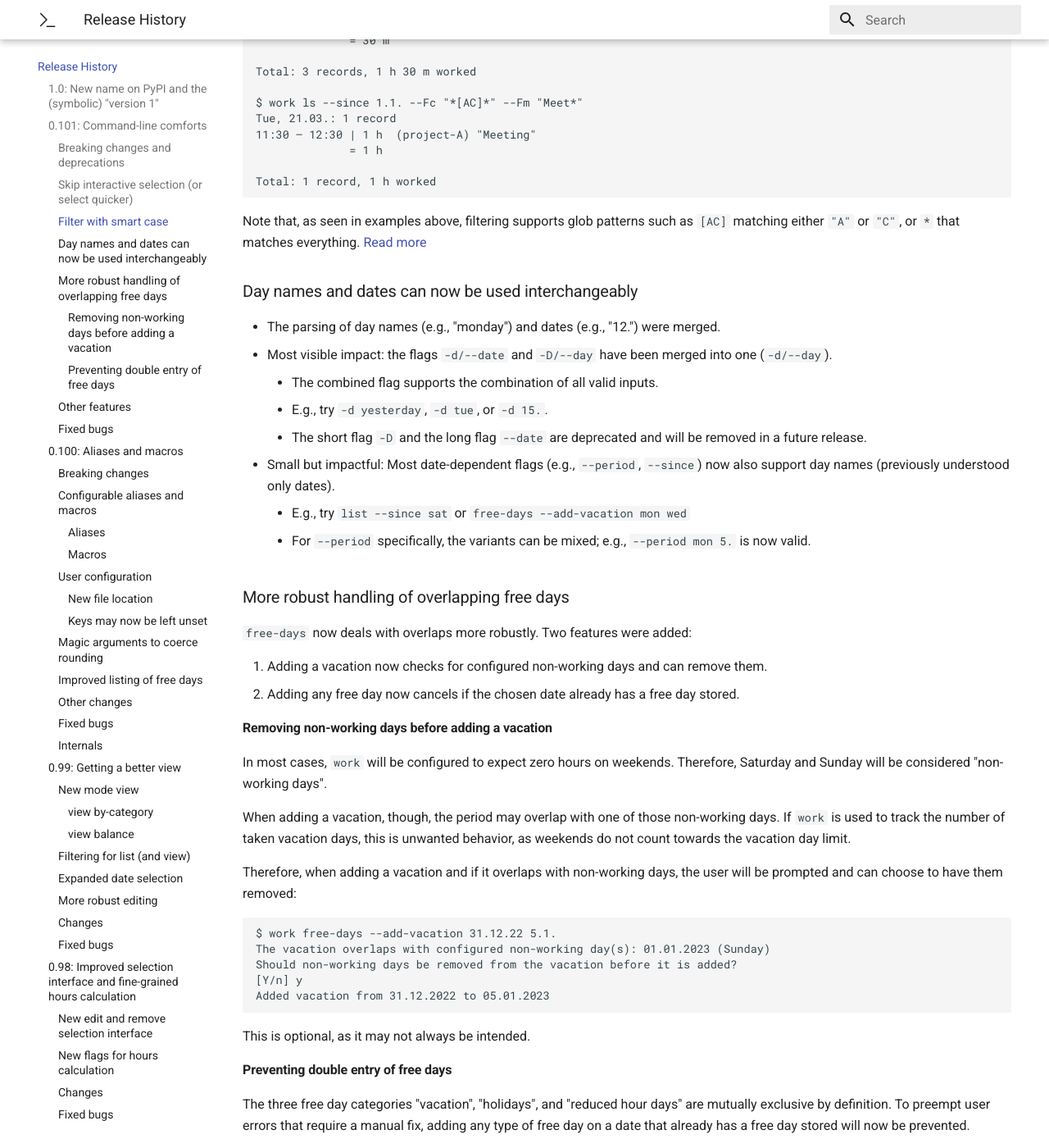
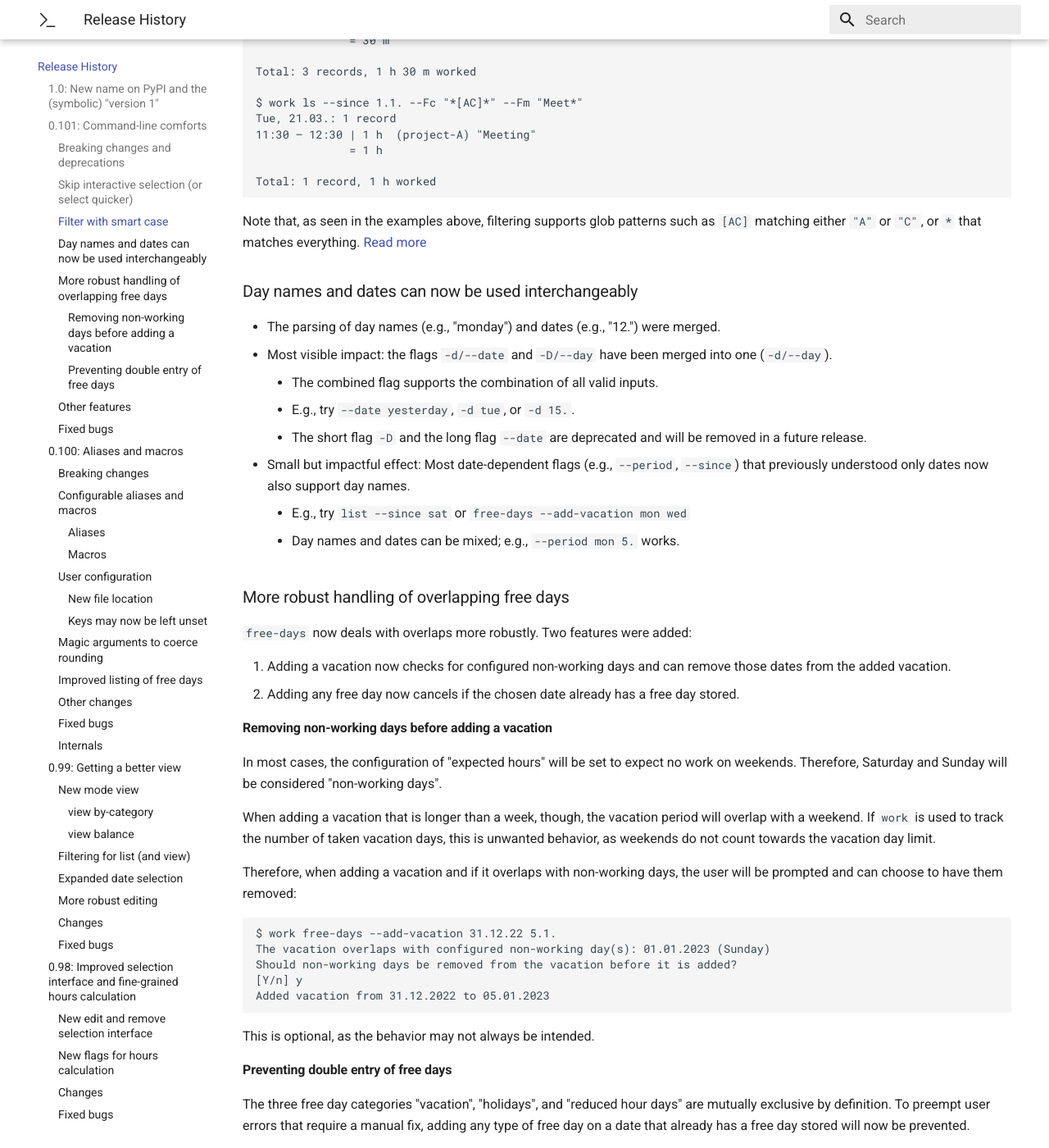
Before and after one commit to vauhochzett/work-docs, an MkDocs documentation site: the page built from docs/releases.md, in a window 1280 px wide and 1400 px high, scrolled down 2153 px. Shown: the whole window at 82% size. Built offline with MkDocs 1.6.1 and Material for MkDocs 9.7.7, drawn with Linux system fonts in a browser that asks for light colours.

Commit message:
Releases: Fixes and rephrases v0.101

````diff
--- a/docs/releases.md
+++ b/docs/releases.md
@@ -103,31 +103,31 @@ Tue, 21.03.: 1 record
 Total: 1 record, 1 h worked
 ```
 
-Note that, as seen in examples above, filtering supports glob patterns such as `[AC]` matching either `"A"` or `"C"`, or `*` that matches everything. [Read more](https://docs.python.org/3/library/fnmatch.html)
+Note that, as seen in the examples above, filtering supports glob patterns such as `[AC]` matching either `"A"` or `"C"`, or `*` that matches everything. [Read more](https://docs.python.org/3/library/fnmatch.html)
 
 ### Day names and dates can now be used interchangeably
 
 - The parsing of day names (e.g., "monday") and dates (e.g., "12.") were merged.
 - Most visible impact: the flags `-d/--date` and `-D/--day` have been merged into one (`-d/--day`).
 	+ The combined flag supports the combination of all valid inputs.
-	+ E.g., try `-d yesterday`, `-d tue`, or `-d 15.`.
+	+ E.g., try `--date yesterday`, `-d tue`, or `-d 15.`.
 	+ The short flag `-D` and the long flag `--date` are deprecated and will be removed in a future release.
-- Small but impactful: Most date-dependent flags (e.g., `--period`, `--since`) now also support day names (previously understood only dates).
+- Small but impactful effect: Most date-dependent flags (e.g., `--period`, `--since`) that previously understood only dates now also support day names.
 	+ E.g., try `list --since sat` or `free-days --add-vacation mon wed`
-	+ For `--period` specifically, the variants can be mixed; e.g., `--period mon 5.` is now valid.
+	+ Day names and dates can be mixed; e.g., `--period mon 5.` works.
 
 ### More robust handling of overlapping free days
 
 `free-days` now deals with overlaps more robustly. Two features were added:
 
-1. Adding a vacation now checks for configured non-working days and can remove them.
+1. Adding a vacation now checks for configured non-working days and can remove those dates from the added vacation.
 2. Adding any free day now cancels if the chosen date already has a free day stored.
 
 #### Removing non-working days before adding a vacation
 
-In most cases, `work` will be configured to expect zero hours on weekends. Therefore, Saturday and Sunday will be considered "non-working days".
+In most cases, the configuration of "expected hours" will be set to expect no work on weekends. Therefore, Saturday and Sunday will be considered "non-working days".
 
-When adding a vacation, though, the period may overlap with one of those non-working days. If `work` is used to track the number of taken vacation days, this is unwanted behavior, as weekends do not count towards the vacation day limit.
+When adding a vacation that is longer than a week, though, the vacation period will overlap with a weekend. If `work` is used to track the number of taken vacation days, this is unwanted behavior, as weekends do not count towards the vacation day limit.
 
 Therefore, when adding a vacation and if it overlaps with non-working days, the user will be prompted and can choose to have them removed:
 
@@ -139,7 +139,7 @@ Should non-working days be removed from the vacation before it is added?
 Added vacation from 31.12.2022 to 05.01.2023
 ```
 
-This is optional, as it may not always be intended.
+This is optional, as the behavior may not always be intended.
 
 #### Preventing double entry of free days
 
````
